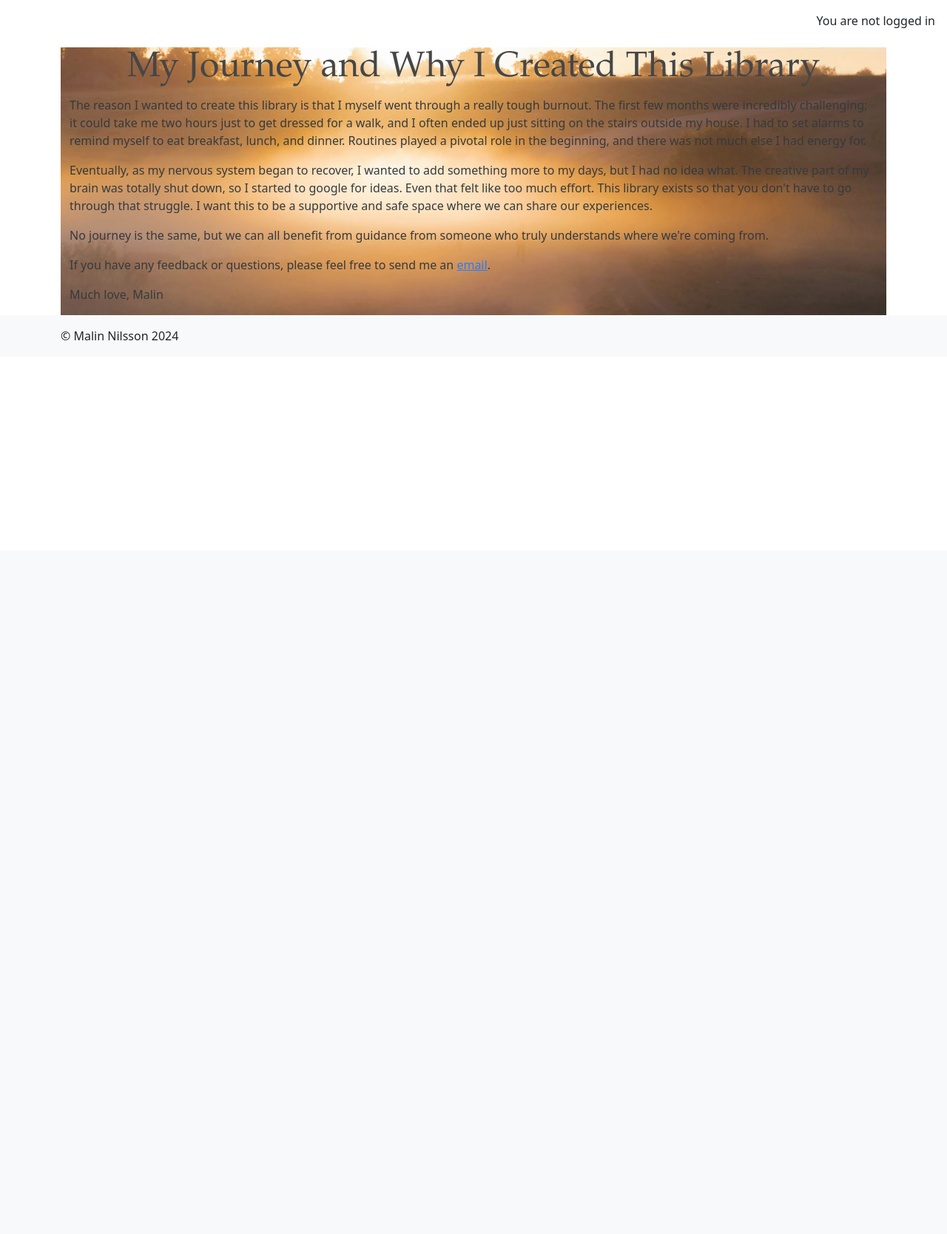
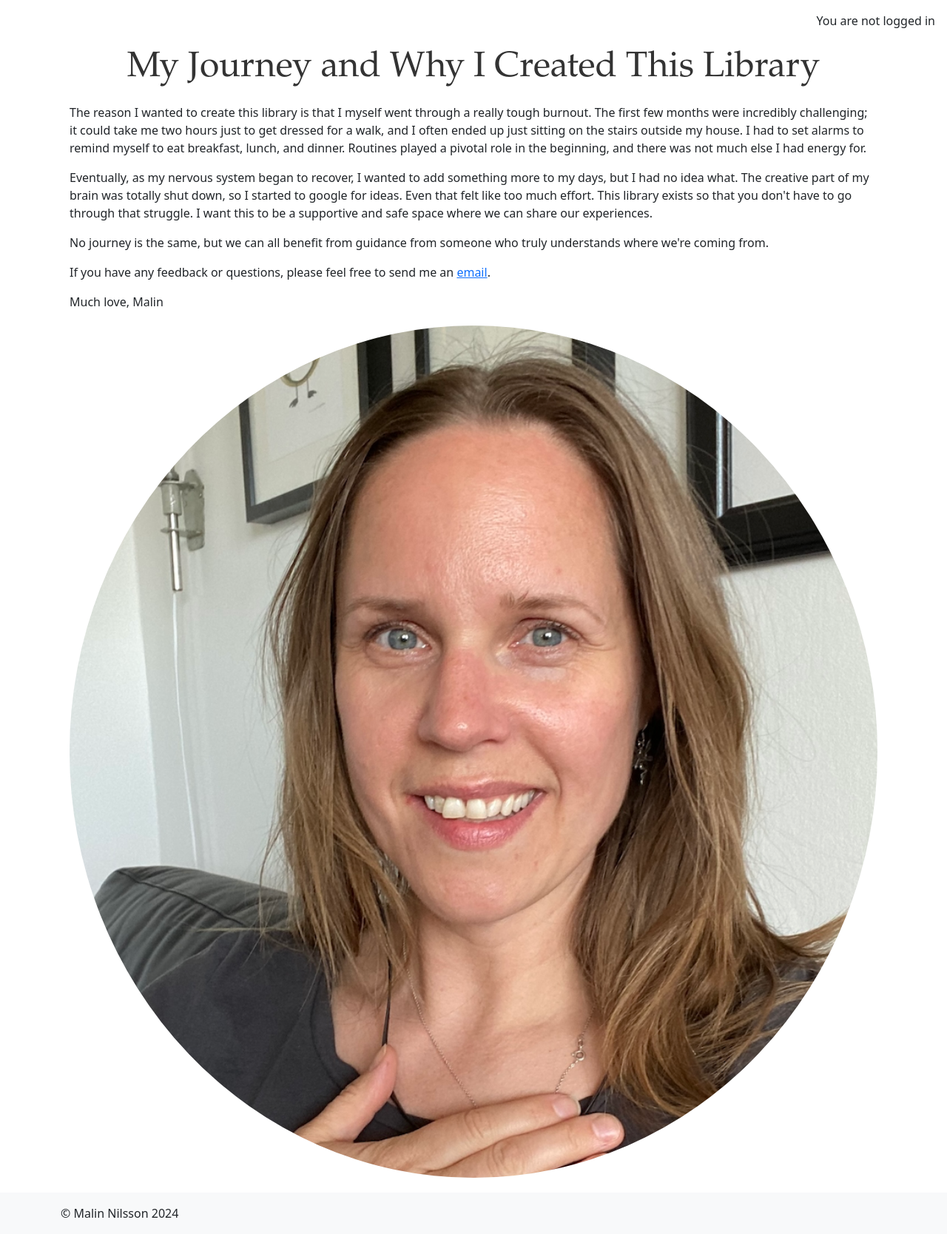
Before and after one commit to Malinchristina/handbook-for-burnout, a Django app: page /about in a window 1280 px wide. Shown: the part 56-1724 px from the top of the page at 74% size. Before the commit the page ends 516 px from the top, so only its background shows below. Run offline with Django 5.2, Linux system fonts and the light colour scheme; some libraries are stand-ins or nearby versions.

Commit message:
add img, remove background img, add styling to about.

```diff
--- a/home/templates/home/about.html
+++ b/home/templates/home/about.html
@@ -5,6 +5,7 @@
     <div class="row">
       <div class="col">
         <h1 id="heading" class="text-center">My Journey and Why I Created This Library</h1>
+        <div class="about-text">
           <p class="text-dark">
             The reason I wanted to create this library is that I myself went through a really tough burnout.
             The first few months were incredibly challenging; it could take me two hours just to get dressed for a walk, and
@@ -26,6 +27,8 @@
           </p>
           <p class="text-dark">Much love, Malin</p>
         </div>
+        <div class="about-img"></div>
+      </div>
     </div>
   </div>
 {% endblock %}
--- a/static/css/base.css
+++ b/static/css/base.css
@@ -73,10 +73,14 @@ h2.heading {
 
 /* About */
 
-.background-container-about {
-  background: url(../images/about.webp);
-  background-size: cover;
-  background-position: center;
-  background-repeat: no-repeat;
-  opacity: 0.9;
+.about-text {
+  padding-top: 10px;
 }
+
+.about-img {
+  background: url(../images/me.webp) no-repeat center center/cover;
+  width: auto;
+  height: 90vw;
+  border-radius: 50%;
+  margin: 20px 0 20px 0;
+}
```
Also changed, not shown: static/images/about.webp (deleted), static/images/me.webp (added). Lines whose indentation alone changed are shown as unchanged.
